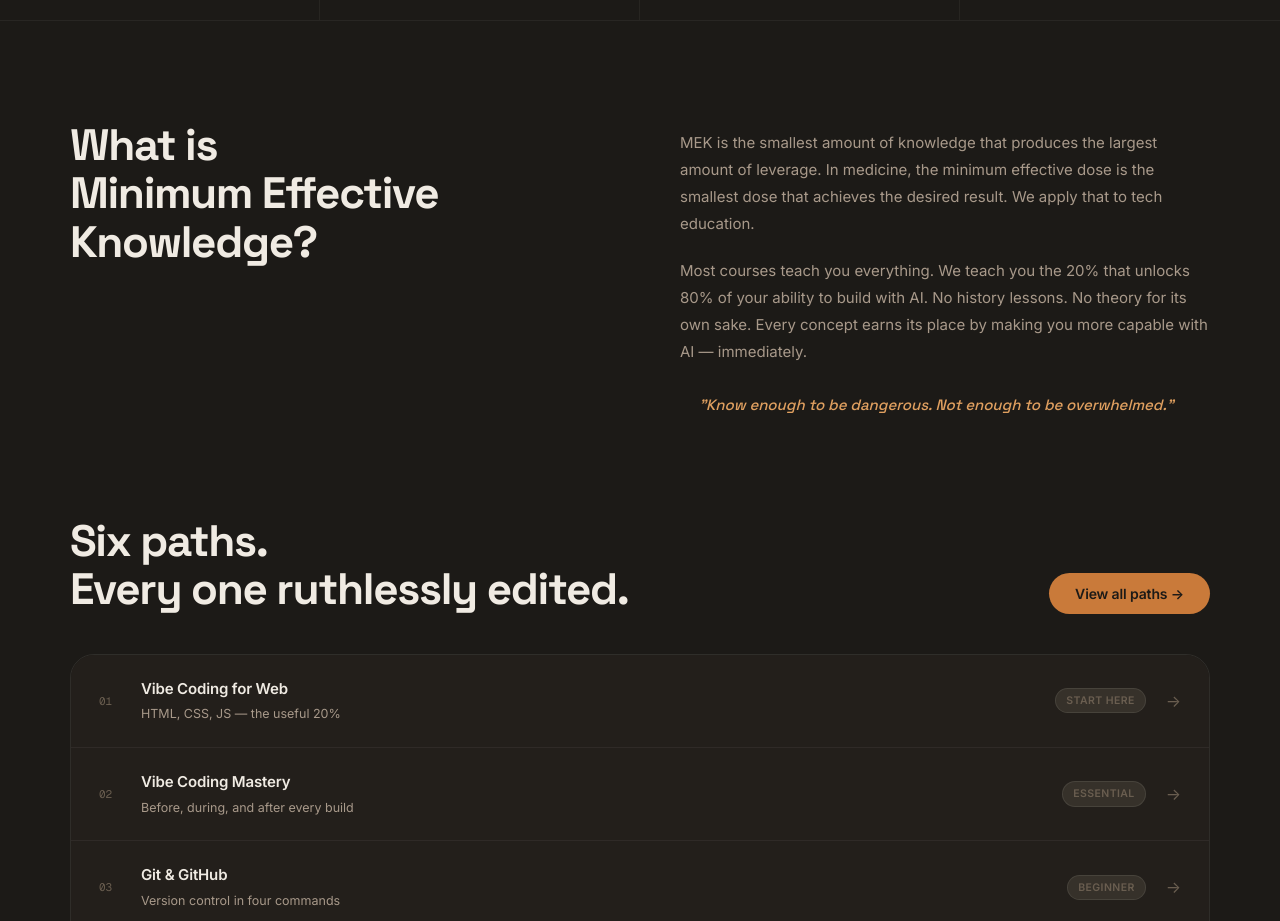
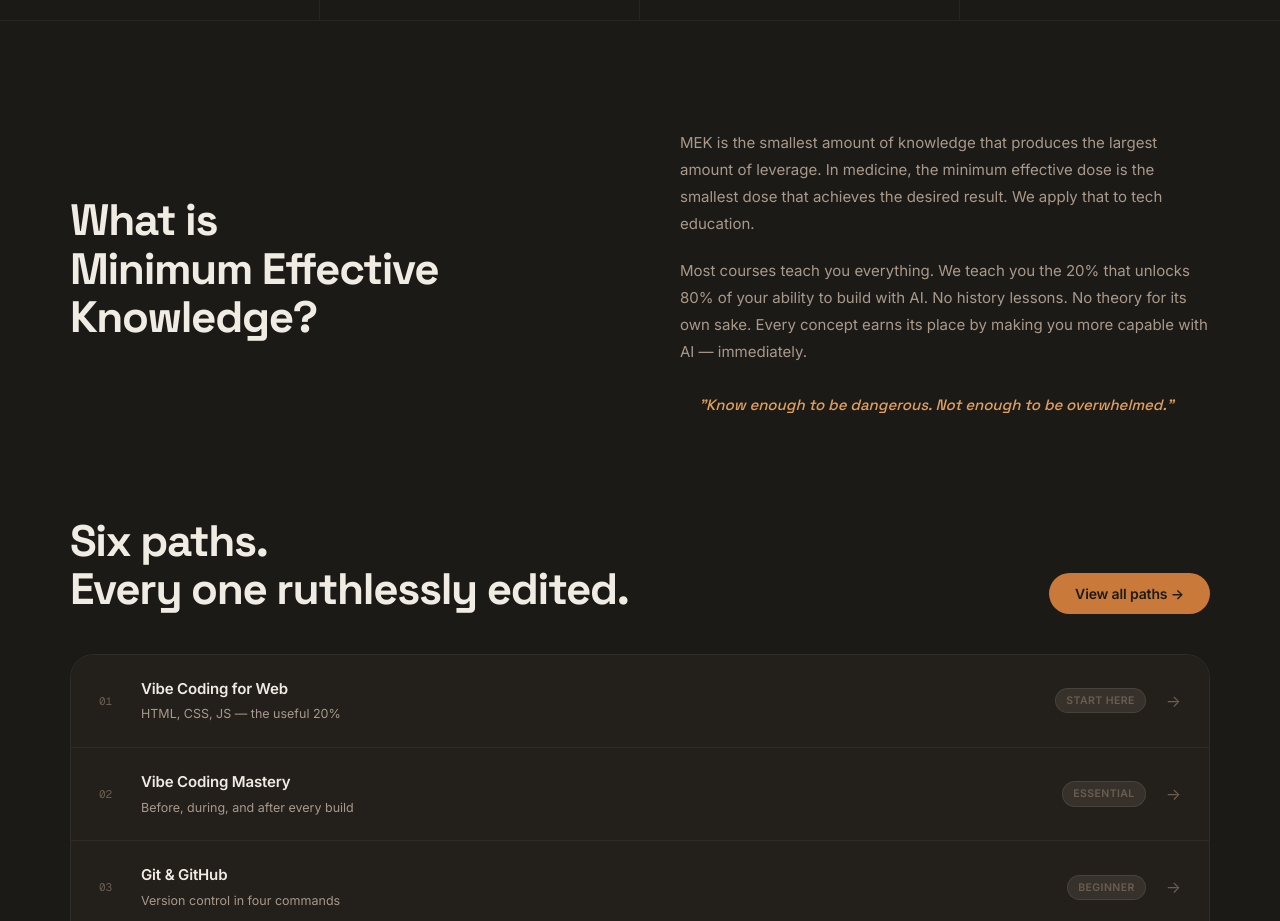
Before and after one commit to sheddy-cyber/vibeskool, a React (Vite) app in the folder frontend/: page / in a window 1280 px wide. Shown: the part 920-1841 px from the top of the page. Built offline with nearby package versions, Linux system fonts and the light colour scheme; a web font is replaced by a local one.

Commit message:
landing page mek section styling

```diff
--- a/frontend/src/pages/LandingPage.module.css
+++ b/frontend/src/pages/LandingPage.module.css
@@ -264,9 +264,8 @@
 }
 .mekInner {
   max-width: 1140px; margin: 0 auto;
-  display: grid; grid-template-columns: 1fr 1fr; gap: 80px; align-items: start;
+  display: grid; grid-template-columns: 1fr 1fr; gap: 80px; align-items: center;
 }
-.mekLeft {}
 .mekRight { display: flex; flex-direction: column; gap: 20px; padding-top: 8px; }
 .mekBody { font-size: 15px; color: var(--text-secondary); line-height: 1.8; }
 .mekAccent { display: flex; gap: 16px; align-items: flex-start; margin-top: 8px; }
```
